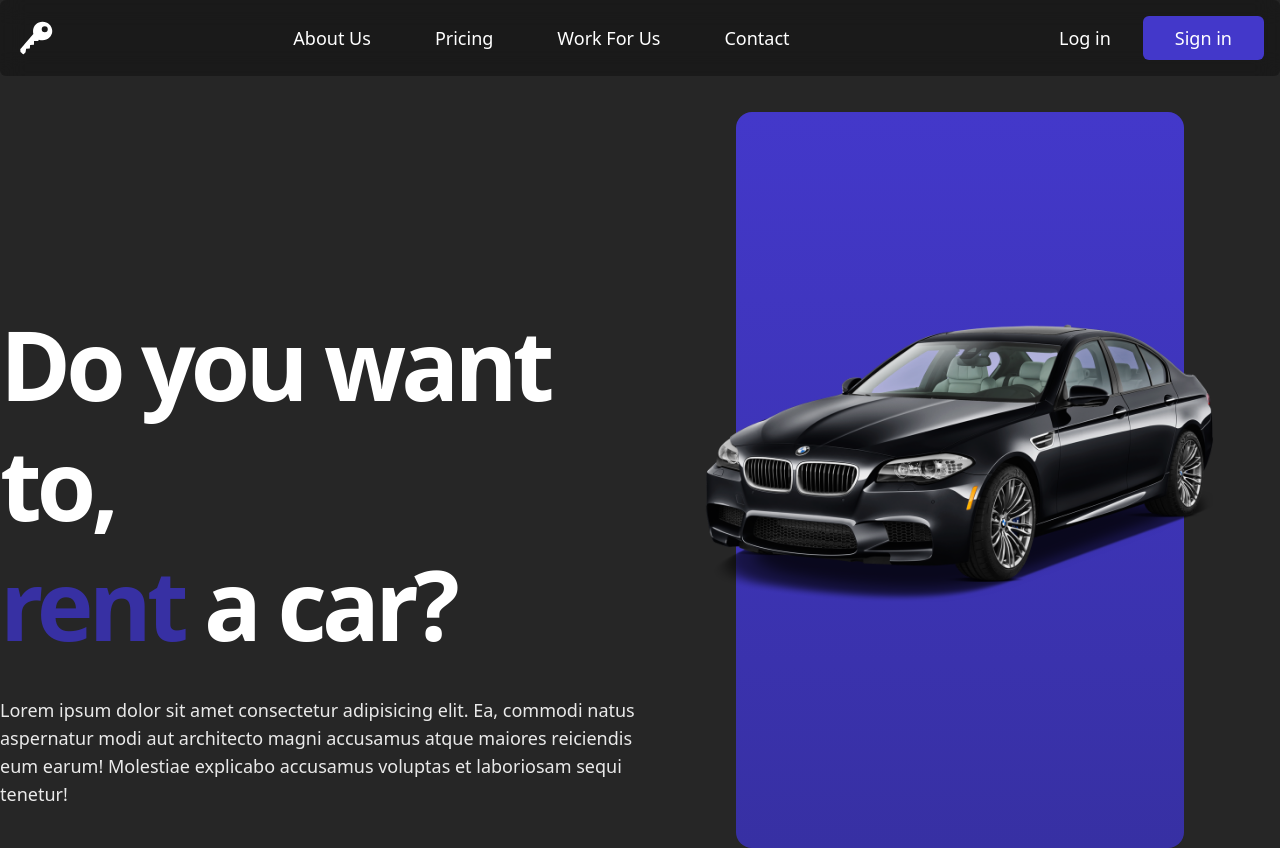
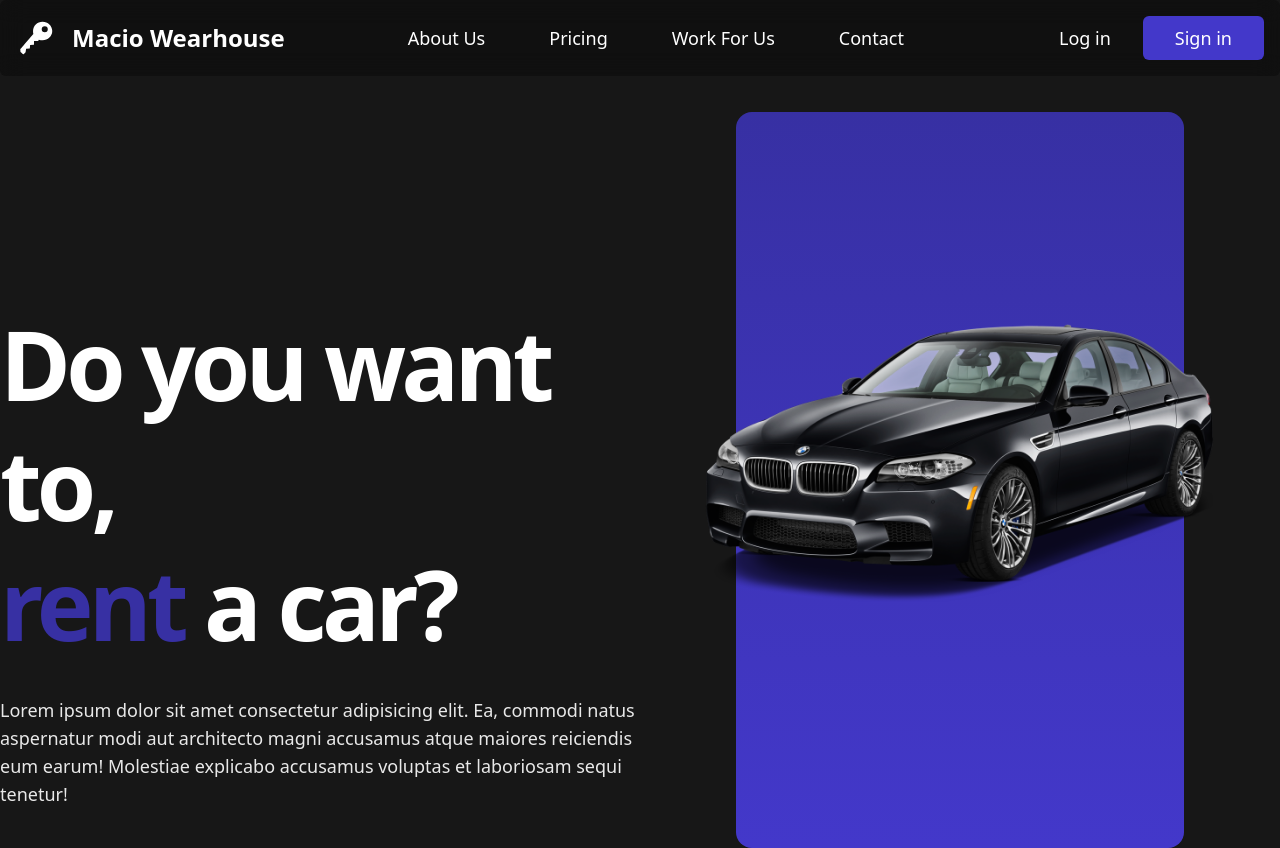
Before and after one commit to pulpetto/CarRenting-Service, an Angular app: page / in a window 1280 px wide. Built offline with nearby package versions, Linux system fonts and the light colour scheme.

Commit message:
Update app.component.html

```diff
--- a/src/app/app.component.html
+++ b/src/app/app.component.html
@@ -1,4 +1,4 @@
-<main class="bg-neutral-800 h-full text-white">
+<main class="bg-neutral-900 h-full text-white">
     <div
         class="bg-black rounded-md bg-clip-padding backdrop-filter backdrop-blur-md bg-opacity-30 p-4 flex justify-between items-center fixed w-full"
     >
@@ -10,6 +10,7 @@
                     alt="logo"
                 />
             </div>
+            <div class="text-2xl font-semibold">Macio Wearhouse</div>
         </div>
         <div class="flex gap-16 text-lg">
             <a href="" class="hover:underline">About Us</a>
@@ -26,6 +27,7 @@
             </button>
         </div>
     </div>
+
     <div class="pt-28 grid grid-cols-2 max-w-screen-2xl mx-auto">
         <div class="mt-48">
             <div class="text-8xl tracking-tighter font-semibold leading-tight">
@@ -43,7 +45,7 @@
             </div>
         </div>
         <div
-            class="mx-24 bg-gradient-to-b from-indigo-700 to-indigo-800 rounded-2xl pb-56"
+            class="mx-24 bg-gradient-to-b from-indigo-800 to-indigo-700 rounded-2xl pb-56"
         >
             <img
                 src="assets/images/BMW-black.png"
```
